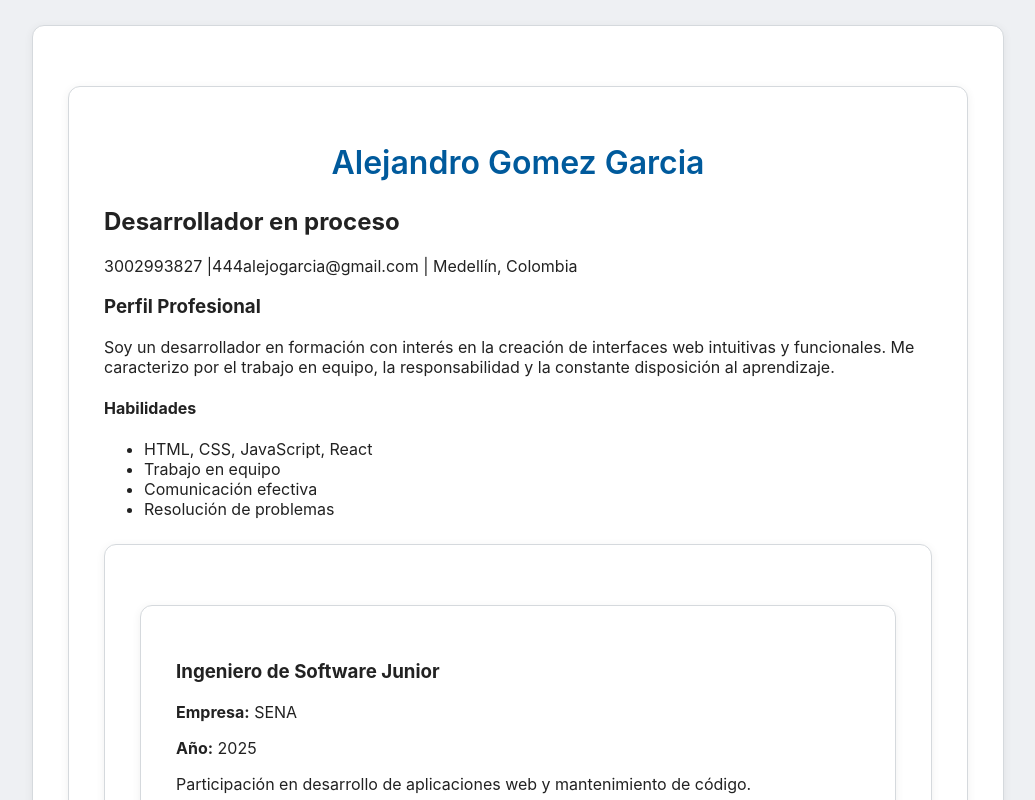
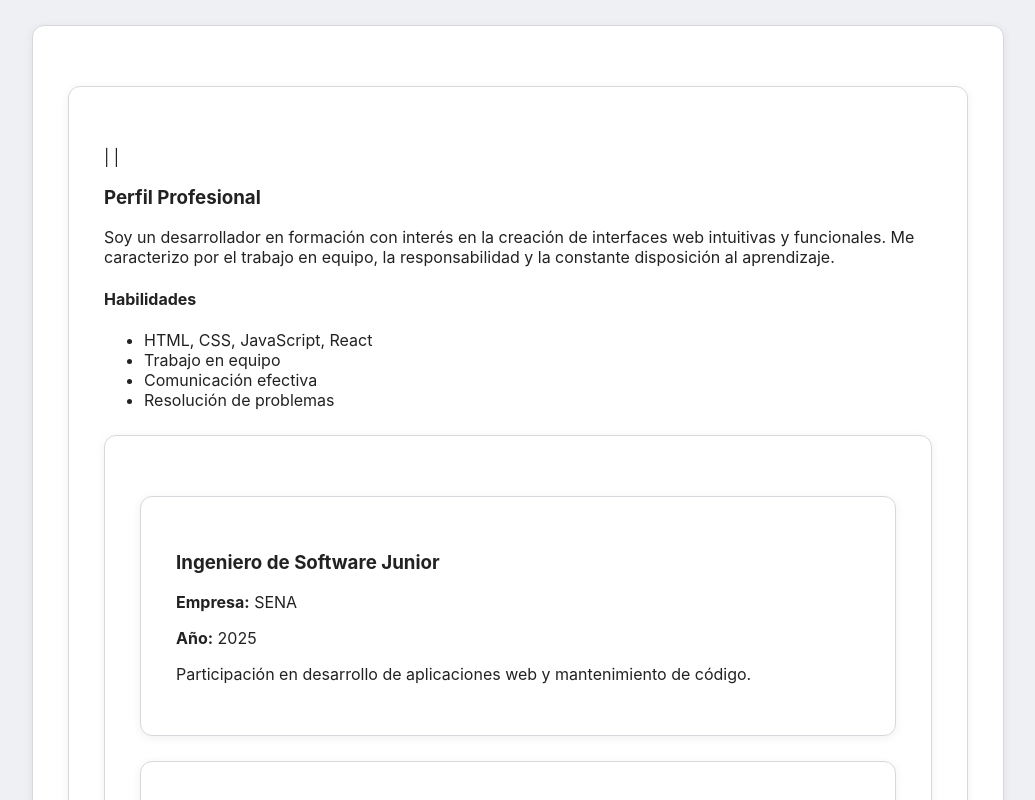
Before and after one commit to Alejo-081/exp_app, a React (Vite) app in the folder exp_app/: page / in a window 1280 px wide. Shown: the top 800 px of the page, without its empty margins (122-1157 px from the left). Built offline with nearby package versions, Linux system fonts and the light colour scheme.

Commit message:
feat: componente CabeceraCV ahora recibe props

```diff
--- a/exp_app/src/Componentes/CabeceraCV.jsx
+++ b/exp_app/src/Componentes/CabeceraCV.jsx
@@ -1,10 +1,18 @@
-function CabeceraCV() {
+import React from 'react';
+
+const CabeceraCV = ({ nombre, cargo, ciudad, contacto }) => {
+  const { email, telefono, linkedin } = contacto || {};
+
   return (
     <header>
-      <h1>Alejandro Gomez Garcia</h1>
-      <h2>Desarrollador en proceso</h2>
-      <p> 3002993827 |444alejogarcia@gmail.com | Medellín, Colombia</p>
+      <h1>{nombre}</h1>
+      <p>{cargo}</p>
+      <p>{ciudad}</p>
+      <p>
+        {email} | {telefono} | <a href={`https://${linkedin}`} target="_blank" rel="noreferrer">{linkedin}</a>
+      </p>
     </header>
-  );
-}
+  );
+};
+
 export default CabeceraCV;
```
